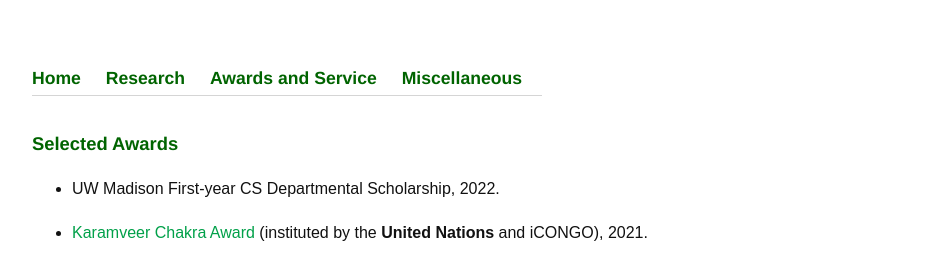
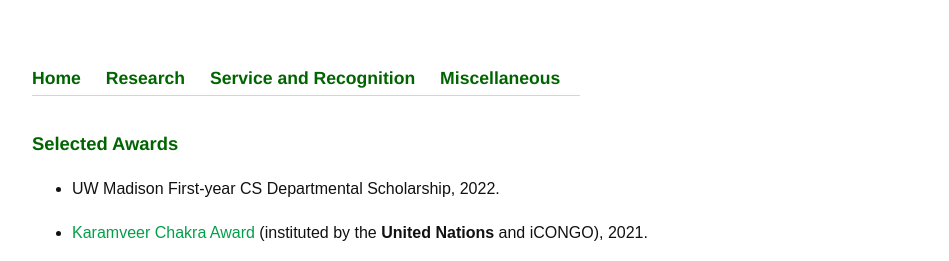
Before and after one commit to Uppaal/Uppaal.github.io, a Jekyll site: the page built from awards_service.html, in a window 1280 px wide. Shown: the top 261 px of the page, without its empty margins (160-1109 px from the left). Built offline with Jekyll 4.4.1, drawn with Linux system fonts in a browser that asks for light colours.

Commit message:
Revise navigation and footer in default layout
Updated the navigation links and footer content.

```diff
--- a/_layouts/default.html
+++ b/_layouts/default.html
@@ -12,7 +12,7 @@
 	    		<ul>
 				<li><a href="/">Home</a></li>
 			   	<li><a href="/publications.html">Research</a></li>
-				<li><a href="/awards_service.html">Awards and Service</a></li>
+				<li><a href="/awards_service.html">Service and Recognition</a></li>
 <!-- 	    			<li><a href="/writings.html">Writing</a></li> -->
 				<li><a href="/misc.html">Miscellaneous</a></li>
 	    		</ul>
```
